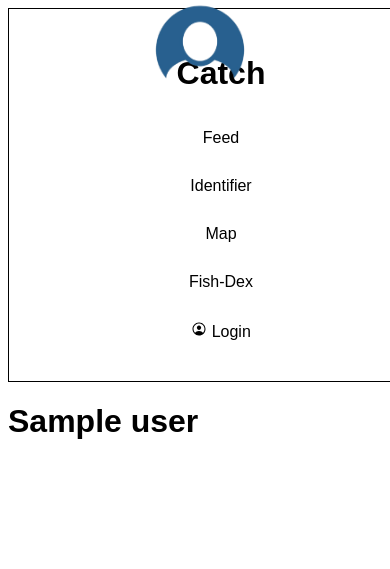
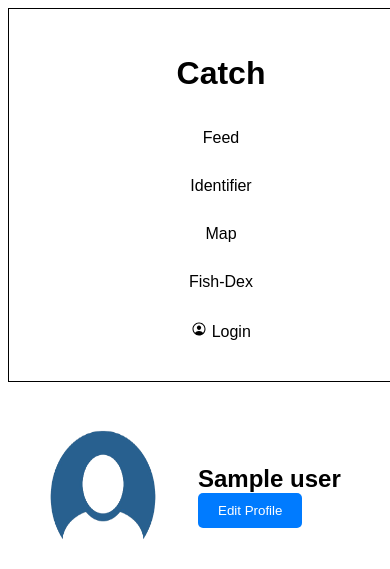
Before and after one commit to Treetrampler/FishingAppYr12Software, a Python web app: template templates/profile.html in a window 390 px wide; the page is wider, and only the part inside the window is pictured. Shown: the top 569 px of that part. Before the commit the page ends 439 px from the top of that part, so only its background shows below. Run offline with Jinja, Linux system fonts and the light colour scheme; the template is opened without the code that fills it: most values are stand-ins (such as "Sample title", 1, 10 or a date in 2020).

Commit message:
added posts into profile page with option to delete and edit them

```diff
--- a/static/style.css
+++ b/static/style.css
@@ -241,15 +241,50 @@
 
 /* CSS STYLING FOR PROFILE PAGE */
 
+.profile_container {
+    max-width: 800px;
+    margin: 0 auto;
+    padding: 20px;
+}
+
+.profile_header {
+    display: flex;
+    align-items: center;
+    margin-bottom: 20px;
+}
+
 .profile_image {
-    position: absolute;
-    width: 100px;
-    height: 100px;
+    width: 150px;
+    height: 150px;
     border-radius: 50%;
-    object-fit: cover;
-    display: block;
-    left: clamp(150px, 20%, 300px); /* Leaves space for the sidebar */
-    top: 0;
+    margin-right: 20px;
+}
+
+.profile_details {
+    flex-grow: 1;
+}
+
+.profile_details h1 {
+    margin: 0;
+    font-size: 24px;
+}
+
+.profile_details p {
+    margin: 5px 0;
+    color: gray;
+}
+
+.edit_profile_btn {
+    padding: 10px 20px;
+    background-color: #007bff;
+    color: white;
+    border: none;
+    border-radius: 5px;
+    cursor: pointer;
+}
+
+.edit_profile_btn:hover {
+    background-color: #0056b3;
 }
 
 
--- a/templates/profile.html
+++ b/templates/profile.html
@@ -1,8 +1,98 @@
 {% extends 'main_layout.html' %}
 
 {% block body%}
+<div id="content">
+    <div class="profile_container">
+        <div class="profile_header">
+            <img src="{{ url_for('static', filename='images/blank_profile_pic.png') }}" class="profile_image" alt="Profile Picture">
+            <div class="profile_details">
+                <h1>{{ user_data[1] }}</h1>
+                <button class="edit_profile_btn" onclick="openEditProfileModal()">Edit Profile</button>
+            </div>
+        </div>
+        <div class="profile_posts">
+            {% for post in user_posts %}
+                <div class="post">
+                    <div class="post_overlay">
+                        <button class="edit_post_btn" onclick="openEditPostModal('{{ post[0] }}', '{{ post[2] }}')">Edit</button>
+                        <button class="delete_post_btn" onclick="openDeletePostModal('{{ post[0] }}')">Delete</button>
+                    </div>
+                    <img src="{{ url_for('static', filename=post[1]) }}" class="post_image" alt="Post Image">
+                    <p>{{ post[2] }}</p>
+                </div>
+            {% endfor %}
+        </div>
+    </div>
 
-<img src="static/images/blank_profile_pic.png" class="profile_image" alt="Profile Picture">
-<h1>{{user_data[1]}}</h1>
+    <!-- Edit Profile Modal -->
+    <div id="editProfileModal" class="modal">
+        <div class="modal-content">
+            <span class="close" onclick="closeEditProfileModal()">&times;</span>
+            <h2>Edit Profile</h2>
+            <form id="editProfileForm" action="{{ url_for('edit_profile') }}" method="post">
+                <label for="username">Username:</label>
+                <input type="text" id="username" name="username" value="{{ user_data[1] }}" required>
+                <button type="submit">Save Changes</button>
+            </form>
+        </div>
+    </div>
+
+    <!-- Edit Post Modal -->
+    <div id="editPostModal" class="modal">
+        <div class="modal-content">
+            <span class="close" onclick="closeEditPostModal()">&times;</span>
+            <h2>Edit Post</h2>
+            <form id="editPostForm" action="{{ url_for('user_edit_post') }}" method="post">
+                <input type="hidden" id="edit_post_id" name="post_id">
+                <label for="edit_caption">Caption:</label>
+                <textarea id="edit_caption" name="caption" required></textarea>
+                <button type="submit">Save Changes</button>
+            </form>
+        </div>
+    </div>
+
+    <!-- Delete Post Modal -->
+    <div id="deletePostModal" class="modal">
+        <div class="modal-content">
+            <span class="close" onclick="closeDeletePostModal()">&times;</span>
+            <h2>Delete Post</h2>
+            <p>Are you sure you want to delete this post?</p>
+            <form id="deletePostForm" action="{{ url_for('delete_post') }}" method="post">
+                <input type="hidden" id="delete_post_id" name="post_id">
+                <button type="submit">Delete</button>
+                <button type="button" onclick="closeDeletePostModal()">Cancel</button>
+            </form>
+        </div>
+    </div>
+
+    <script>
+        function openEditProfileModal() {
+            document.getElementById('editProfileModal').style.display = 'block';
+        }
+
+        function closeEditProfileModal() {
+            document.getElementById('editProfileModal').style.display = 'none';
+        }
+
+        function openEditPostModal(postId, caption) {
+            document.getElementById('edit_post_id').value = postId;
+            document.getElementById('edit_caption').value = caption;
+            document.getElementById('editPostModal').style.display = 'block';
+        }
+
+        function closeEditPostModal() {
+            document.getElementById('editPostModal').style.display = 'none';
+        }
+
+        function openDeletePostModal(postId) {
+            document.getElementById('delete_post_id').value = postId;
+            document.getElementById('deletePostModal').style.display = 'block';
+        }
+
+        function closeDeletePostModal() {
+            document.getElementById('deletePostModal').style.display = 'none';
+        }
+    </script>
+</div>
 
 {% endblock %}
```
Also changed, not shown: app.py (+70 -2 lines), fishing_app.db, 1 other file.
